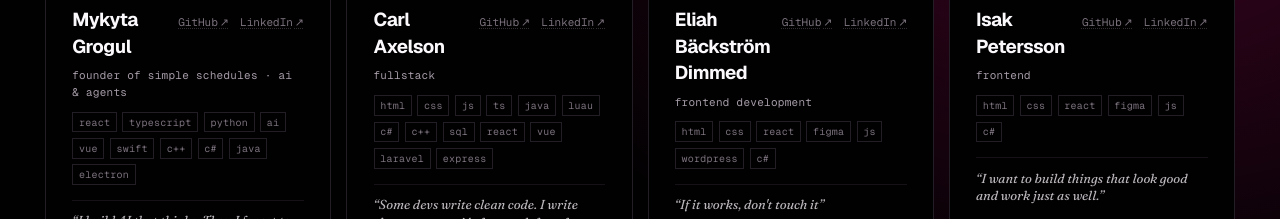
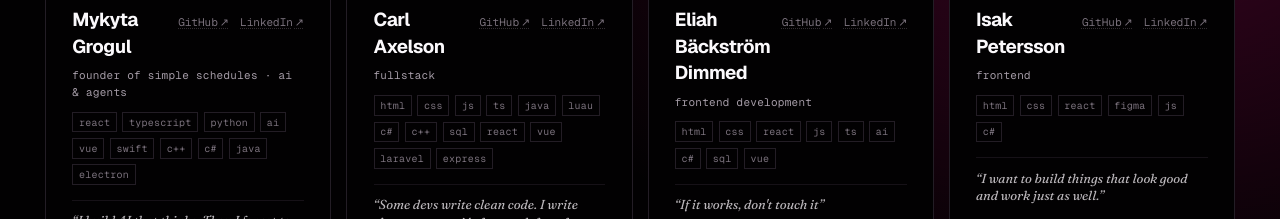
Before and after one commit to NTIG-Helsingborg/TE4_25-26_SITE, a React (Vite) app: page / in a window 1280 px wide. Shown: the part 1660-1879 px from the top of the page. Built offline with nearby package versions, Linux system fonts and the light colour scheme.

Commit message:
Update Eliah's stack
Update Eliah's tech stack to include TS, AI, SQL and Vue, and remove Figma and WordPress (reordering entries).

```diff
--- a/src/data/students.ts
+++ b/src/data/students.ts
@@ -191,9 +191,10 @@ export const students: Student[] = [
     fullName: 'Eliah Bäckström Dimmed',
     shortName: 'Eliah',
     role: { sv: 'Frontendutveckling', en: 'Frontend development' },
-    stack: ['HTML', 'CSS', 'React', 'Figma', 'JS', 'WordPress', 'C#'],
+    stack: ['HTML', 'CSS', 'React', 'JS', 'TS', 'AI', 'C#', 'SQL', 'Vue',],
     github: 'eliahdim',
     linkedin: 'eliah-dimmed',
+    isAuthor: true,
     photo: '/photos/portrait-07.jpg',
     bio: {
       sv: 'Jag har ett stort intresse för programmering, AI och digitala lösningar, särskilt projekt där teknik kan användas för att automatisera processer eller skapa något kreativt och användbart. Under året har jag arbetat mycket med moderna webbutvecklingsverktyg och AI-baserade lösningar, både i skolan och under min APL-period. \nPå min APL hos ZYNQ Media Group fokuserade jag bland annat på att utveckla AI-verktyg för marknadsföring och innehållsskapande. Där fick jag möjlighet att kombinera programmering med problemlösning, design och affärstänkande. Utöver utveckling är jag också intresserad av musik, digital design och kreativa projekt. Jag gillar att bygga idéer från grunden och utforska hur teknik och kreativitet kan kombineras för att skapa något unikt.',
@@ -386,6 +387,7 @@ export const students: Student[] = [
     stack: ['HTML', 'CSS', 'React', 'Figma', 'JS', 'WordPress', 'C#'],
     github: 'isakcarlsson25',
     linkedin: 'isak-carlsson-73076737a',
+    isAuthor: true,
     photo: '/photos/portrait-08.jpg',
     bio: {
       sv: 'Jag har gått TE4 med inriktning inom teknik och har ett stort intresse för webbutveckling. Under min utbildning och på fritiden har jag arbetat mycket med att utveckla webbapplikationer, där frontend är det område jag tycker är mest intressant. Jag gillar att skapa användarvänliga och moderna gränssnitt och utvecklas ständigt inom nya tekniker och ramverk. På fritiden gillar jag att kolla på fotboll och träna på gym, vilket hjälper mig att hålla både fokus och motivation uppe.',
```
